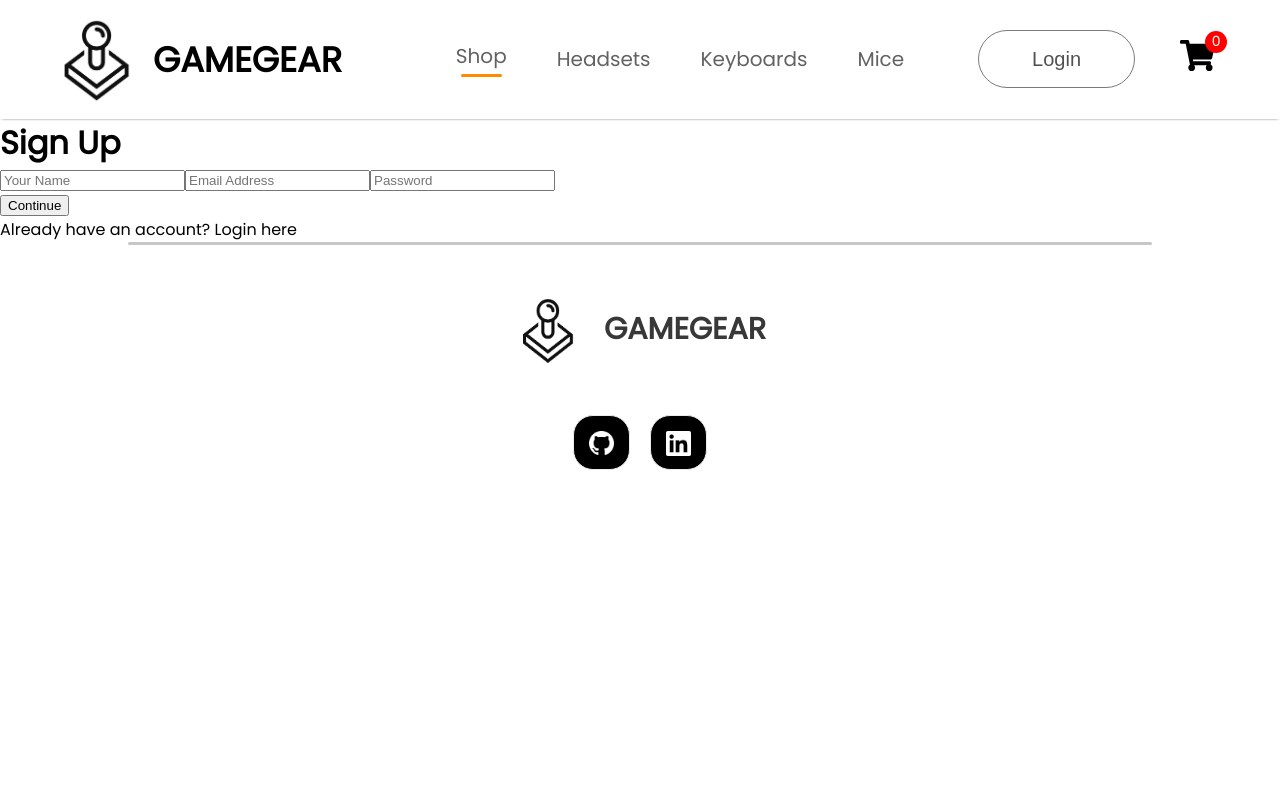
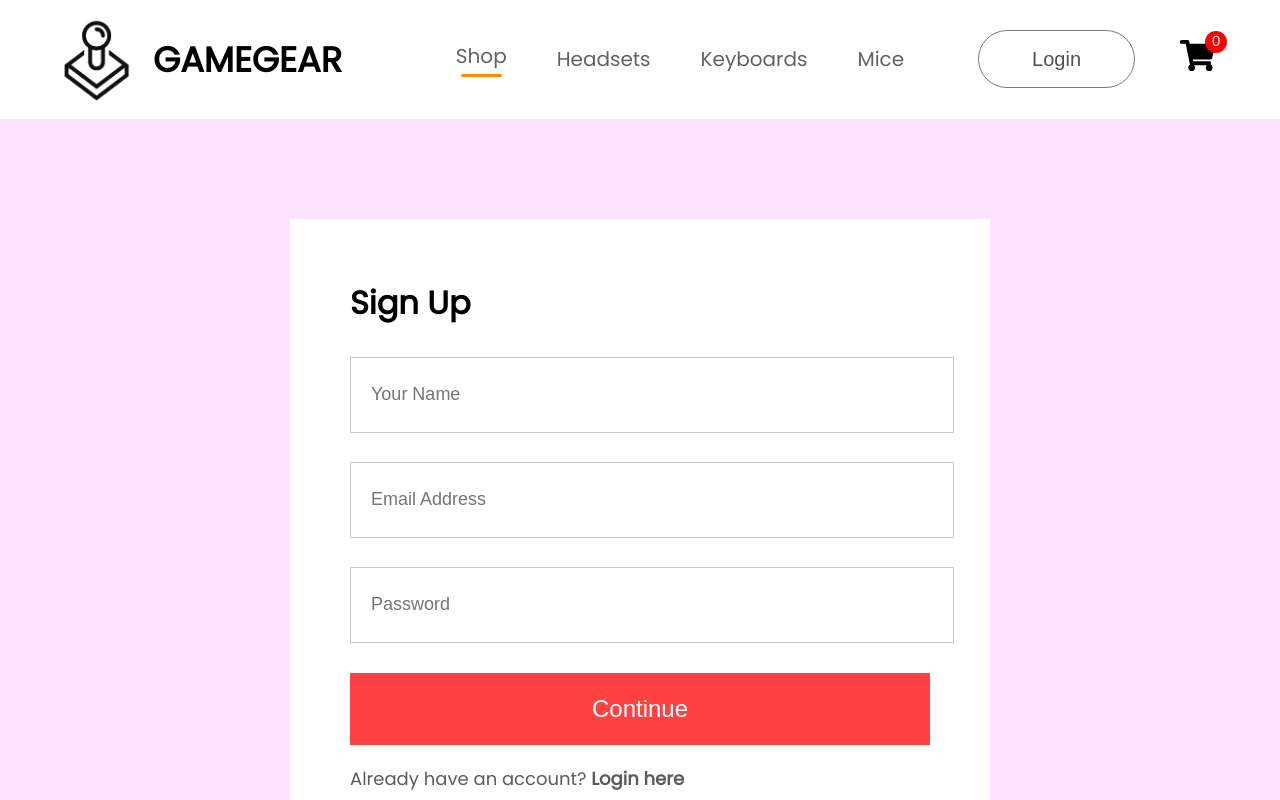
Before and after one commit to monwe-jr/ecommerce-app, a React (Create React App) app in the folder frontend/: page /login in a window 1280 px wide. Shown: the top 800 px of the page. Built offline with nearby package versions, Linux system fonts and the light colour scheme.

Commit message:
Add styling for login/register page

```diff
--- a/frontend/src/Pages/CSS/LoginRegister.css
+++ b/frontend/src/Pages/CSS/LoginRegister.css
@@ -0,0 +1,59 @@
+.login-register {
+  width: 100%;
+  height: 80vh;
+  background: #fce3fe;
+  padding-top: 100px;
+}
+
+.login-register-container {
+  width: 580px;
+  height: 600px;
+  background: white;
+  margin: auto;
+  padding: 40px 60px;
+}
+
+.login-register-container h1 {
+  margin: 20px 0px;
+}
+
+.login-register-fields {
+  display: flex;
+  flex-direction: column;
+  gap: 29px;
+  margin-top: 30px;
+}
+
+.login-register-fields input {
+  height: 72px;
+  width: 100%;
+  padding-left: 20px;
+  border: 1px solid #c9c9c9;
+  outline: none;
+  color: #5c5c5c;
+  font-size: 18px;
+}
+
+.login-register-container button {
+  width: 580px;
+  height: 72px;
+  color: white;
+  background: #ff4141;
+  margin-top: 30px;
+  border: none;
+  font-size: 24px;
+  font-weight: 500;
+  cursor: pointer;
+}
+
+.login-register-login {
+  margin-block-start: 20px;
+  color: #5c5c5c;
+  font-size: 18px;
+  font-weight: 500;
+}
+
+.login-register-login span {
+  column-span: #ff4141;
+  font-weight: 600;
+}
```
